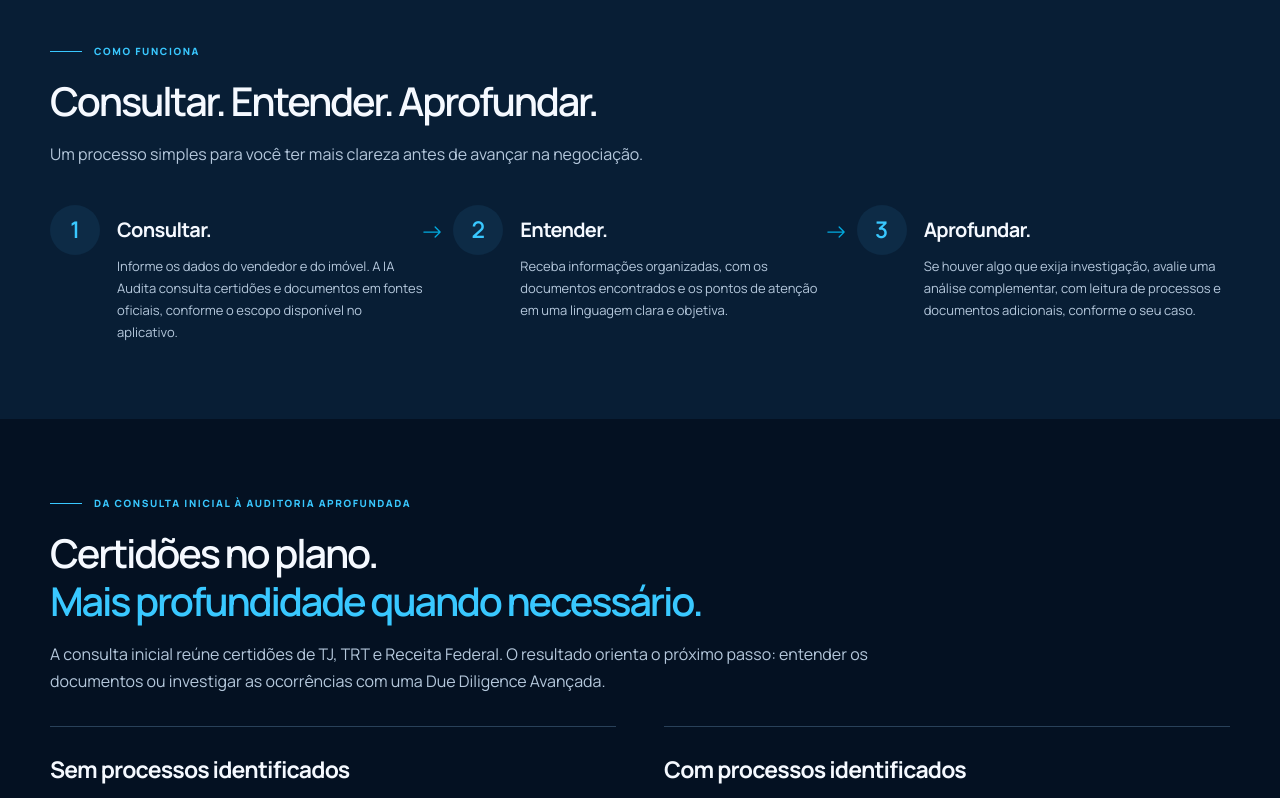
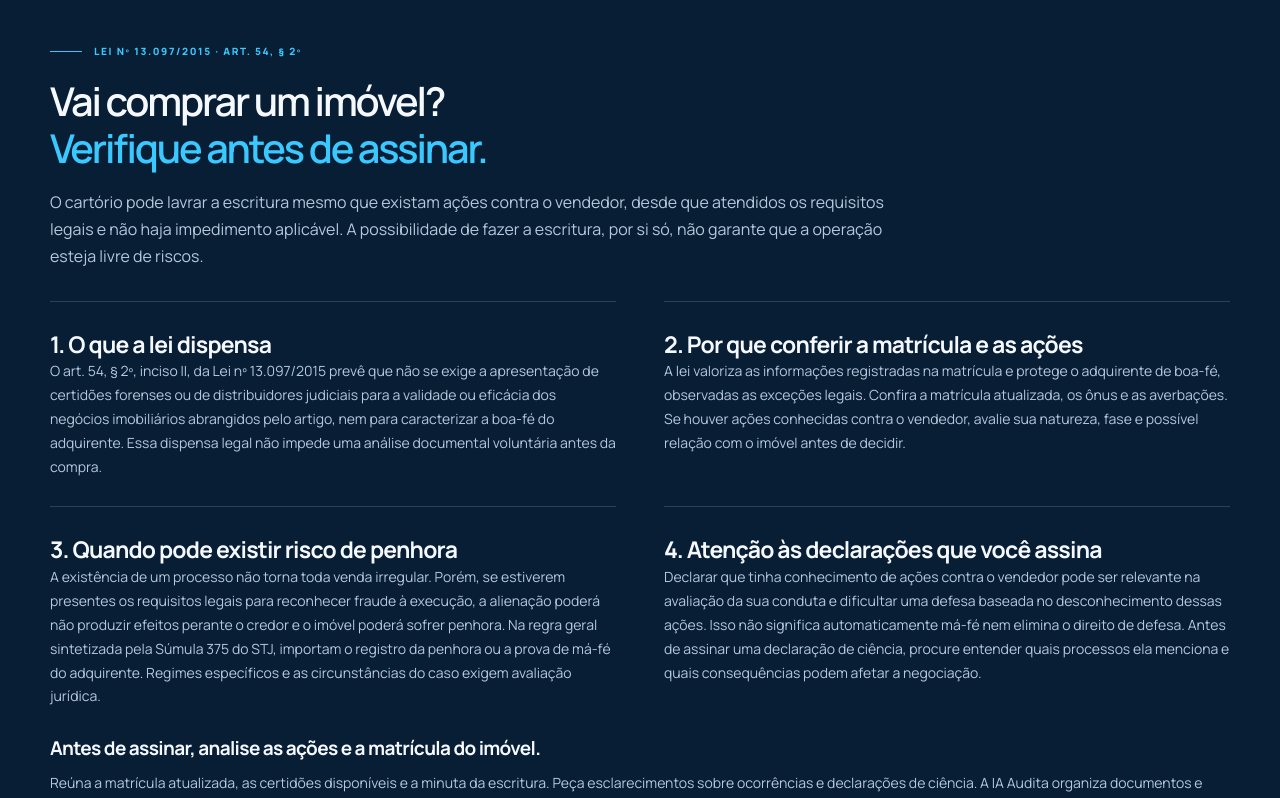
Before and after one commit to SeitiKatsumi/auditawebsite, a Next.js app: page /analise-de-vendedor in a window 1280 px wide. Shown: the part 1520-2318 px from the top of the page. Built offline with nearby package versions, Linux system fonts and the light colour scheme; no server answers.

Commit message:
Inclui orientacoes sobre art. 54 e cuidados na compra de imovel

```diff
--- a/components/audita/SellerAnalysisPage.tsx
+++ b/components/audita/SellerAnalysisPage.tsx
@@ -82,6 +82,19 @@ export function SellerAnalysisPage({ approach }: { approach?: SellerApproach } =
       </article>)}</div>
       <p className={styles.note}>As consultas dependem da localidade, da disponibilidade das fontes e do escopo contratado. A análise do imóvel pode ser complementar à consulta do vendedor.</p>
     </div></section>
+    <section className={styles.section} id="lei-e-seguranca-da-compra"><div className={styles.container}>
+      <p className={styles.eyebrow}>Lei nº 13.097/2015 · art. 54, § 2º</p>
+      <h2>Vai comprar um imóvel?<br/><span>Verifique antes de assinar.</span></h2>
+      <p className={styles.intro}>O cartório pode lavrar a escritura mesmo que existam ações contra o vendedor, desde que atendidos os requisitos legais e não haja impedimento aplicável. A possibilidade de fazer a escritura, por si só, não garante que a operação esteja livre de riscos.</p>
+      <div className={styles.scenarios}>
+        <article><h3>1. O que a lei dispensa</h3><p>O art. 54, § 2º, inciso II, da Lei nº 13.097/2015 prevê que não se exige a apresentação de certidões forenses ou de distribuidores judiciais para a validade ou eficácia dos negócios imobiliários abrangidos pelo artigo, nem para caracterizar a boa-fé do adquirente. Essa dispensa legal não impede uma análise documental voluntária antes da compra.</p></article>
+        <article><h3>2. Por que conferir a matrícula e as ações</h3><p>A lei valoriza as informações registradas na matrícula e protege o adquirente de boa-fé, observadas as exceções legais. Confira a matrícula atualizada, os ônus e as averbações. Se houver ações conhecidas contra o vendedor, avalie sua natureza, fase e possível relação com o imóvel antes de decidir.</p></article>
+        <article><h3>3. Quando pode existir risco de penhora</h3><p>A existência de um processo não torna toda venda irregular. Porém, se estiverem presentes os requisitos legais para reconhecer fraude à execução, a alienação poderá não produzir efeitos perante o credor e o imóvel poderá sofrer penhora. Na regra geral sintetizada pela Súmula 375 do STJ, importam o registro da penhora ou a prova de má-fé do adquirente. Regimes específicos e as circunstâncias do caso exigem avaliação jurídica.</p></article>
+        <article><h3>4. Atenção às declarações que você assina</h3><p>Declarar que tinha conhecimento de ações contra o vendedor pode ser relevante na avaliação da sua conduta e dificultar uma defesa baseada no desconhecimento dessas ações. Isso não significa automaticamente má-fé nem elimina o direito de defesa. Antes de assinar uma declaração de ciência, procure entender quais processos ela menciona e quais consequências podem afetar a negociação.</p></article>
+      </div>
+      <div className={styles.outputs}><article><div><h3>Antes de assinar, analise as ações e a matrícula do imóvel.</h3><p>Reúna a matrícula atualizada, as certidões disponíveis e a minuta da escritura. Peça esclarecimentos sobre ocorrências e declarações de ciência. A IA Audita organiza documentos e destaca pontos de atenção para apoiar essa conferência; um advogado pode avaliar os efeitos jurídicos e os cuidados adequados ao caso. Fazer a escritura não é o mesmo que garantir a segurança da compra.</p></div></article></div>
+      <div className={styles.actions}><a className={styles.textLink} href="https://www.planalto.gov.br/ccivil_03/_ato2015-2018/2015/lei/l13097.htm#art54" target="_blank" rel="noopener noreferrer">Consultar o art. 54 no Planalto ↗</a><a className={styles.textLink} href="https://scon.stj.jus.br/SCON/pesquisar.jsp?b=SUMU&sumula=375" target="_blank" rel="noopener noreferrer">Consultar a Súmula 375 do STJ ↗</a></div>
+    </div></section>
     <section className={styles.section} id="como-funciona"><div className={styles.container}>
       <p className={styles.eyebrow}>Como funciona</p><h2>Consultar. Entender. Aprofundar.</h2>
       <p className={styles.intro}>Um processo simples para você ter mais clareza antes de avançar na negociação.</p>
```
